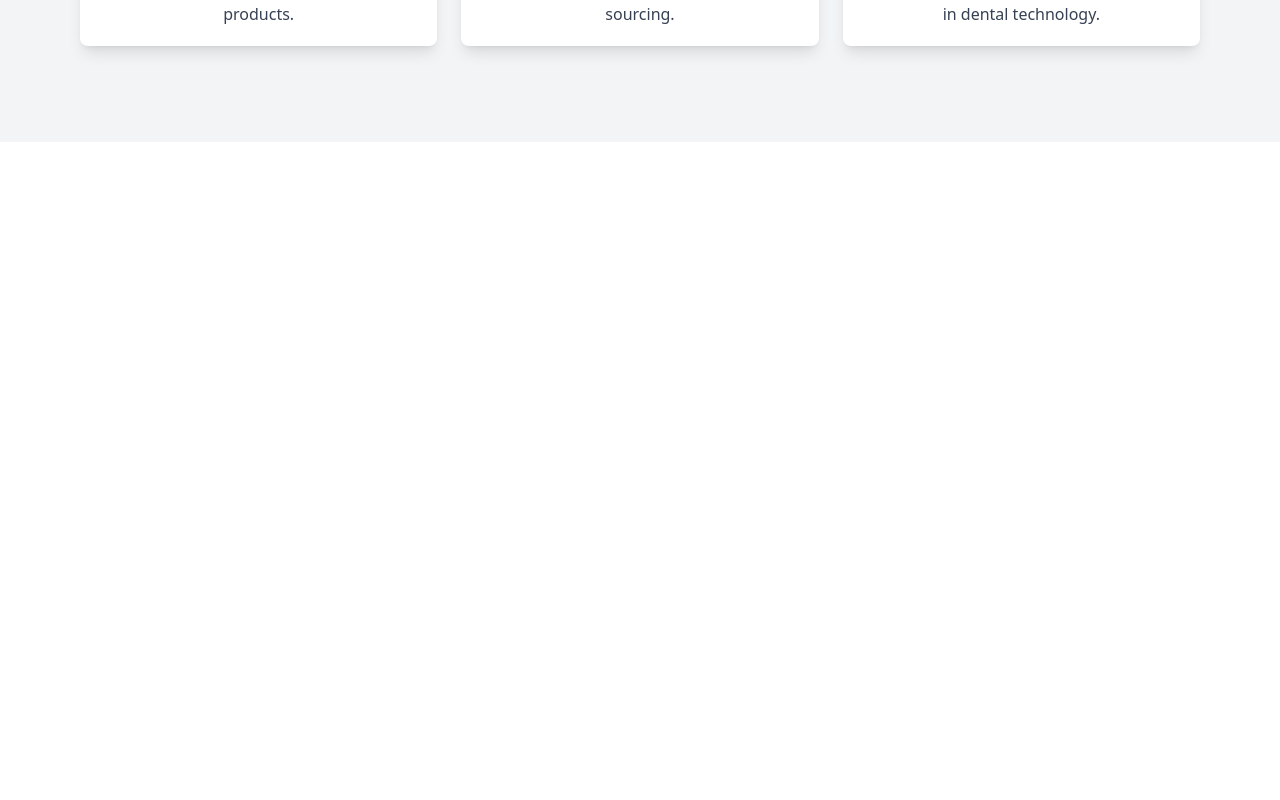
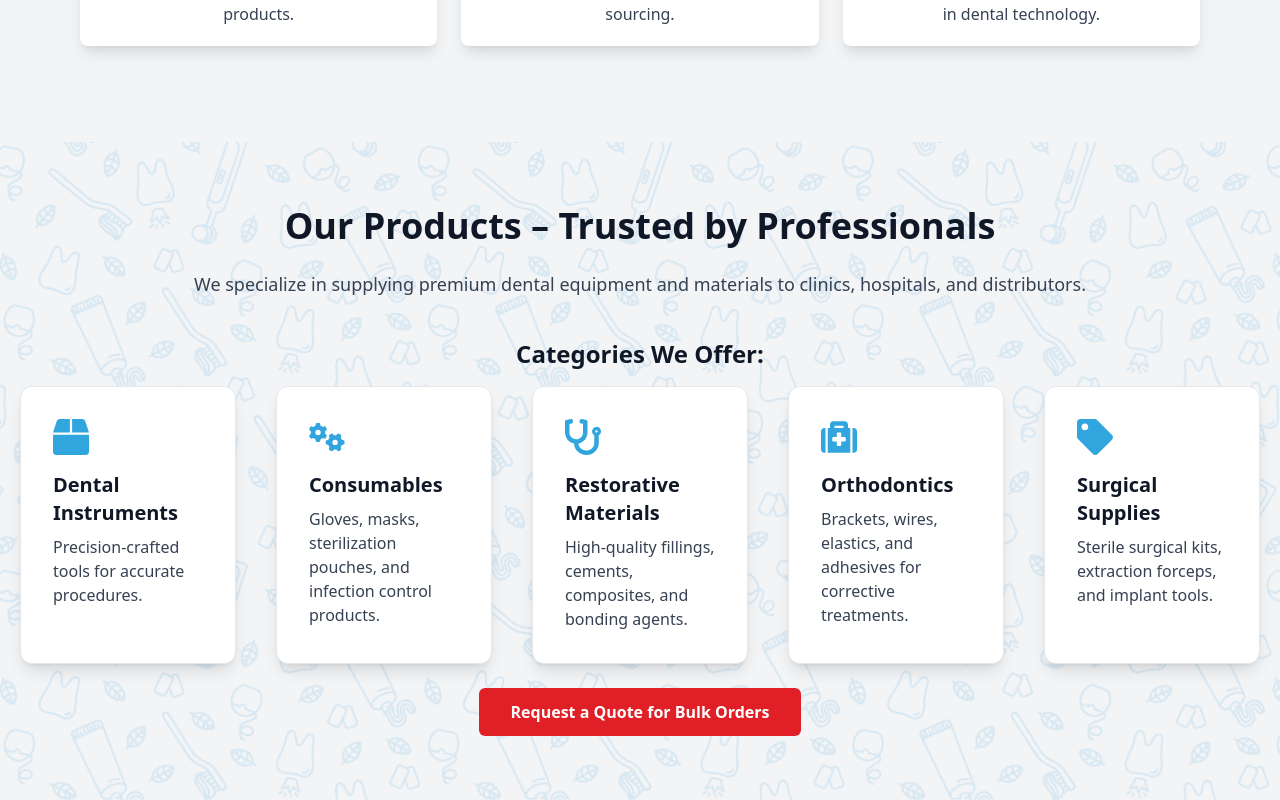
Before and after one commit to Molars-Dental-Practice/saba-al-badr, a React (Vite) app: page / in a window 1280 px wide. Shown: the part 1484-2284 px from the top of the page. Before the commit the page ends 1626 px from the top, so only its background shows below. Built offline with nearby package versions, Linux system fonts and the light colour scheme.

Commit message:
design a section for the categories offered

```diff
--- a/src/App.tsx
+++ b/src/App.tsx
@@ -2,7 +2,9 @@ import About from "./components/About";
 import Hero from "./components/Hero";
 import Navbar from "./components/Navbar";
 import Partners from "./components/Partners";
+import ProductCategories from "./components/ProductCategories";
 import ScrollToTop from "./components/ScrollToTop";
+// import Services from "./components/Services";
 
 const App = () => {
   return (
@@ -13,6 +15,8 @@ const App = () => {
         <Hero />
         <Partners />
         <About />
+        {/* <Services /> */}
+        <ProductCategories />
       </div>
     </>
   );
--- a/src/components/About.tsx
+++ b/src/components/About.tsx
@@ -10,7 +10,7 @@ const About = () => {
         <div className="lg:flex lg:items-center lg:space-x-12 relative w-full">
           {/* Text Section */}
           <div className=" flex items-center relative z-10 w-[95%] lg:w-[180vw]">
-            <div className="bg-white shadow-lg rounded-xl p-8">
+            <div className="bg-white shadow-lg rounded-xl p-4 md:p-8">
               <h2 className="text-3xl md:text-4xl font-bold text-gray-900">
                 About Us – Who We Are
               </h2>
--- a/src/components/Hero.tsx
+++ b/src/components/Hero.tsx
@@ -3,7 +3,7 @@ import bgImage from "../assets/saba-al-badr-hero.webp";
 const Hero = () => {
   return (
     <section
-      className="relative bg-cover bg-bottom md:min-h-[70vh] flex items-center px-5 md:px-12 lg:px-20  py-40 "
+      className="relative bg-cover bg-bottom md:min-h-[70vh] flex items-center px-5 md:px-12 lg:px-20  py-40"
       style={{ backgroundImage: `url(${bgImage})` }}
     >
       <div className="absolute inset-0 bg-gradient-to-br from-white via-white/80 to-transparent"></div>
--- a/src/components/Partners.tsx
+++ b/src/components/Partners.tsx
@@ -39,7 +39,7 @@ const Partners = () => {
               className="h-16 w-auto flex items-center justify-center"
             >
               {!loadedImages.includes(idx % partners.length) && (
-                <div className="h-20 w-32 bg-gray-300 animate-pulse"></div>
+                <div className="h-32 w-32 bg-gray-300 animate-pulse shadow-lg"></div>
               )}
               <img
                 loading="lazy"
@@ -47,7 +47,7 @@ const Partners = () => {
                 alt="Partner Logo"
                 width={140}
                 height={100}
-                className={`h-16 w-auto object-contain transition-opacity duration-300 ${
+                className={`h-16 shadow-lg w-auto object-contain transition-opacity duration-300 ${
                   loadedImages.includes(idx) ? "opacity-100" : "opacity-0"
                 }`}
                 onLoad={() => handleImageLoad(idx)}
--- /dev/null
+++ b/src/components/ProductCategories.tsx
@@ -0,0 +1,92 @@
+import { FaBox, FaStethoscope, FaMedkit, FaTag } from "react-icons/fa";
+import { FaGears } from "react-icons/fa6";
+import dental_supplies_categories from "../assets/dental-supplies-categories.png";
+
+const categories = [
+  {
+    title: "Dental Instruments",
+    description: "Precision-crafted tools for accurate procedures.",
+    icon: <FaBox className="text-4xl text-[#31a5dd] mb-4" />,
+  },
+  {
+    title: "Consumables",
+    description:
+      "Gloves, masks, sterilization pouches, and infection control products.",
+    icon: <FaGears className="text-4xl text-[#31a5dd] mb-4" />,
+  },
+  {
+    title: "Restorative Materials",
+    description:
+      "High-quality fillings, cements, composites, and bonding agents.",
+    icon: <FaStethoscope className="text-4xl text-[#31a5dd] mb-4" />,
+  },
+  {
+    title: "Orthodontics",
+    description:
+      "Brackets, wires, elastics, and adhesives for corrective treatments.",
+    icon: <FaMedkit className="text-4xl text-[#31a5dd] mb-4" />,
+  },
+  {
+    title: "Surgical Supplies",
+    description:
+      "Sterile surgical kits, extraction forceps, and implant tools.",
+    icon: <FaTag className="text-4xl text-[#31a5dd] mb-4" />,
+  },
+];
+
+const ProductCategories = () => {
+  return (
+    <section
+      className="bg-gray-100 py-16 px-5 relative"
+      style={{
+        backgroundImage: `url(${dental_supplies_categories})`,
+        backgroundSize: "cover",
+        backgroundPosition: "center",
+        backgroundRepeat: "no-repeat",
+      }}
+    >
+      <div className="absolute bg-gradient-to-b from-white via-white/80 to-transparent z-0"></div>
+      <div className="max-w-[1440px] mx-auto text-center z-10">
+        <h2 className="text-3xl md:text-4xl font-bold text-gray-900 mb-6">
+          Our Products – Trusted by Professionals
+        </h2>
+        <p className="text-lg text-gray-700 mb-10">
+          We specialize in supplying premium dental equipment and materials to
+          clinics, hospitals, and distributors.
+        </p>
+
+        <h3 className="text-2xl font-semibold text-gray-900 mb-4">
+          Categories We Offer:
+        </h3>
+
+        <div className="grid sm:grid-cols-2 md:grid-cols-3 lg:grid-cols-5 gap-10">
+          {/* Loop over the categories and display them */}
+          {categories.map((category, index) => (
+            <div
+              key={index}
+              className="bg-white shadow-lg rounded-xl p-5 xl:p-8 text-left border border-gray-200"
+            >
+              {category.icon}
+              <h4 className="text-xl font-semibold text-gray-900 mb-2">
+                {category.title}
+              </h4>
+              <p className="text-gray-700">{category.description}</p>
+            </div>
+          ))}
+        </div>
+
+        {/* Call to Action: Request a Quote */}
+        <div className="mt-6">
+          <a
+            href="#"
+            className="inline-block bg-[#E11F26] text-white font-semibold py-3 px-8 rounded-md hover:bg-[#c45f63] transition"
+          >
+            Request a Quote for Bulk Orders
+          </a>
+        </div>
+      </div>
+    </section>
+  );
+};
+
+export default ProductCategories;
--- /dev/null
+++ b/src/components/Services.tsx
@@ -0,0 +1,75 @@
+import { motion } from "framer-motion";
+import { FaTruck, FaTools, FaHeadset } from "react-icons/fa";
+
+const Services = () => {
+  return (
+    <section className="bg-white py-24 px-5">
+      <div className="max-w-[1440px] mx-auto">
+        <h2 className="text-3xl md:text-4xl font-bold text-center text-gray-900 mb-10">
+          Our Services
+        </h2>
+
+        <div className="grid md:grid-cols-3 gap-10">
+          <motion.div
+            className="bg-gray-100 p-8 rounded-lg shadow-lg text-center"
+            whileHover={{ scale: 1.05 }}
+          >
+            <motion.div
+              className="text-4xl text-[#31a5dd] mb-6"
+              whileHover={{ rotate: 10 }}
+            >
+              <FaTruck />
+            </motion.div>
+            <h3 className="text-xl font-semibold text-gray-900 mb-3">
+              Reliable Delivery
+            </h3>
+            <p className="text-gray-700">
+              We ensure fast and safe delivery of dental supplies and equipment
+              to clinics and healthcare institutions across the region.
+            </p>
+          </motion.div>
+
+          <motion.div
+            className="bg-gray-100 p-8 rounded-lg shadow-lg text-center"
+            whileHover={{ scale: 1.05 }}
+          >
+            <motion.div
+              className="text-4xl text-[#31a5dd] mb-6"
+              whileHover={{ rotate: 10 }}
+            >
+              <FaTools />
+            </motion.div>
+            <h3 className="text-xl font-semibold text-gray-900 mb-3">
+              Product Installation
+            </h3>
+            <p className="text-gray-700">
+              Our team offers professional installation services to ensure your
+              dental equipment is set up and ready to use.
+            </p>
+          </motion.div>
+
+          <motion.div
+            className="bg-gray-100 p-8 rounded-lg shadow-lg text-center"
+            whileHover={{ scale: 1.05 }}
+          >
+            <motion.div
+              className="text-4xl text-[#31a5dd] mb-6"
+              whileHover={{ rotate: 10 }}
+            >
+              <FaHeadset />
+            </motion.div>
+            <h3 className="text-xl font-semibold text-gray-900 mb-3">
+              Customer Support
+            </h3>
+            <p className="text-gray-700">
+              We provide 24/7 customer support to assist with any questions or
+              issues you may encounter with our products.
+            </p>
+          </motion.div>
+        </div>
+      </div>
+    </section>
+  );
+};
+
+export default Services;
```
Also changed, not shown: src/assets/dental-supplies-categories.png (added).
